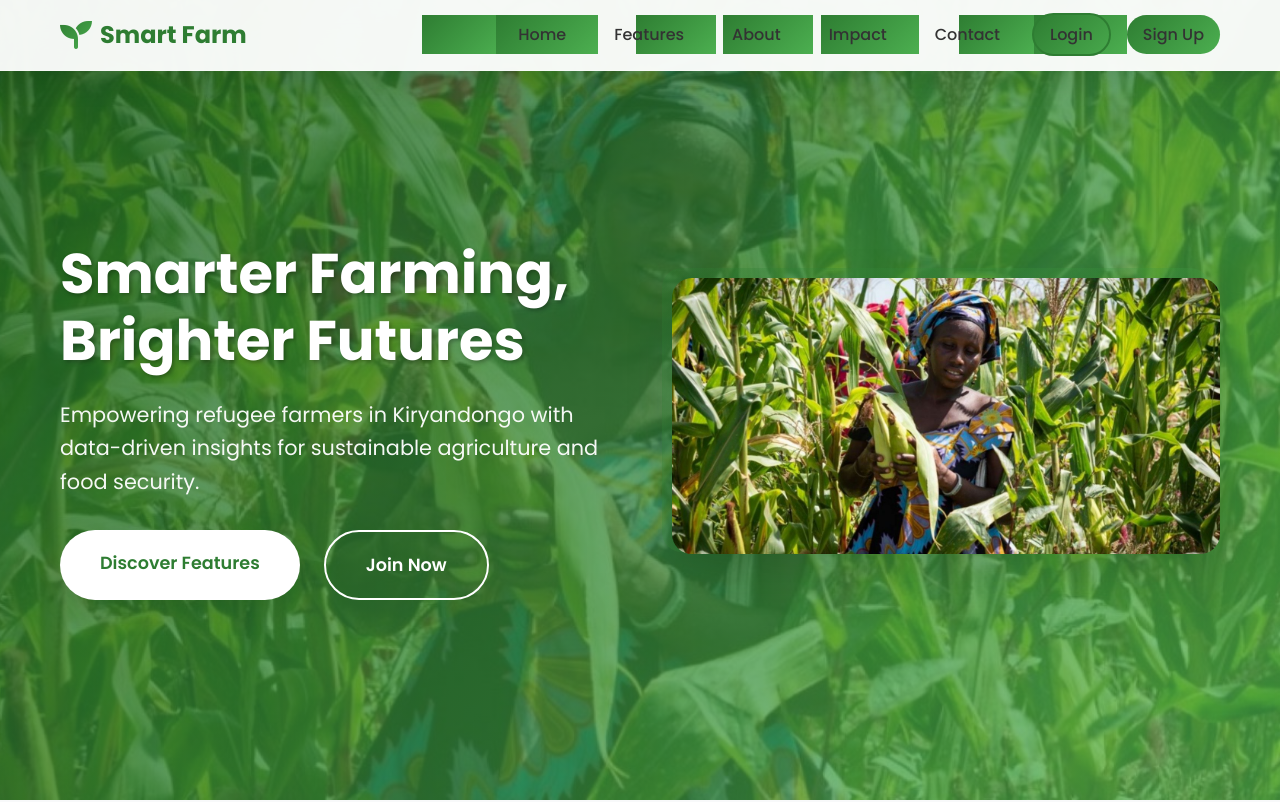
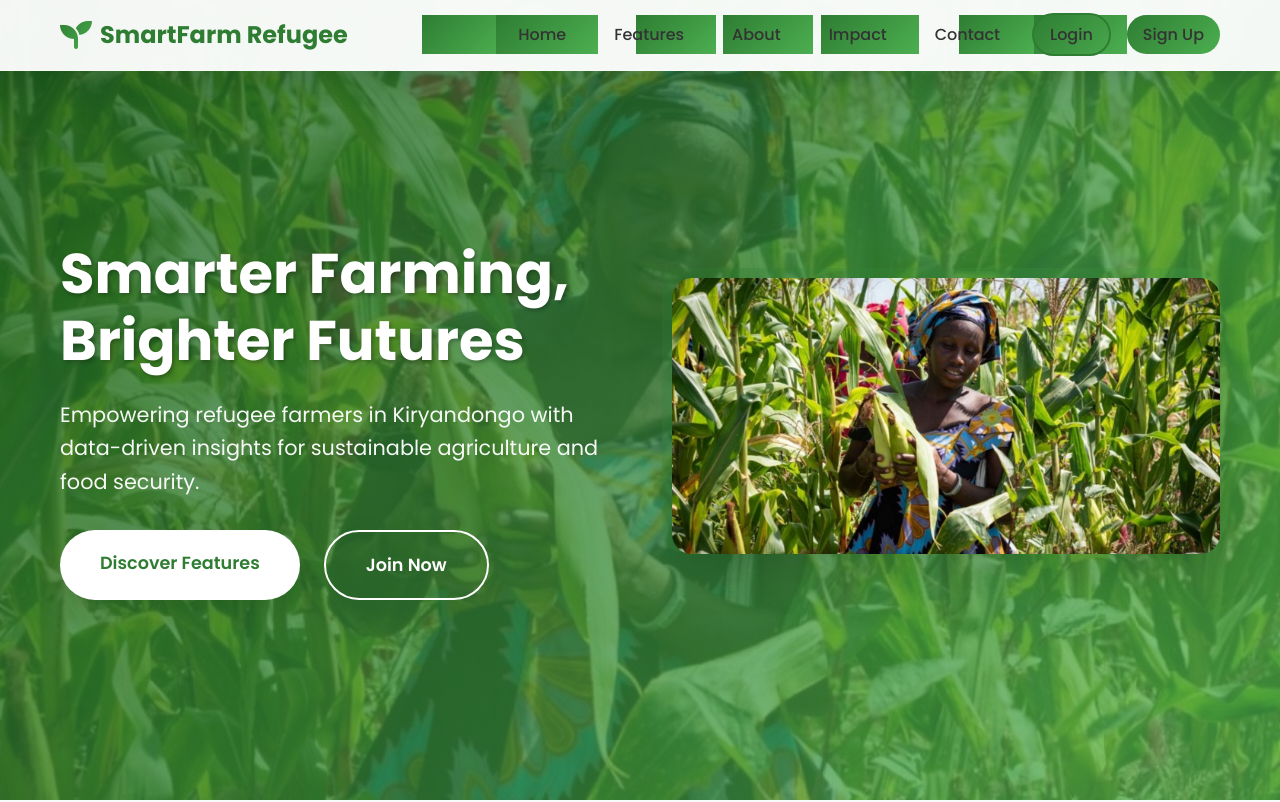
Before and after one commit to KhotKeys/K-kedom-Tools, a website with bundled scripts: page frontend/index.html in a window 1280 px wide. Shown: the top 802 px of the page. Built offline with nearby package versions, Linux system fonts and the light colour scheme; no server answers.

Commit message:
index.html

```diff
--- a/frontend/index.html
+++ b/frontend/index.html
@@ -16,7 +16,7 @@
         <div class="nav-container">
             <div class="nav-logo">
                 <i class="fas fa-seedling"></i>
-                <span>Smart Farm</span>
+                <span>SmartFarm Refugee </span>
             </div>
             <ul class="nav-menu">
                 <li><a href="#home">Home</a></li>
@@ -298,7 +298,7 @@
         <div class="container">
             <div class="footer-content">
                 <div class="footer-section">
-                    <h3>Smart Farm</h3>
+                    <h3>SmartFarm Refugee</h3>
                     <p>Empowering refugee farmers with data-driven technology for sustainable agriculture and food security. Building a better future through community support and innovative solutions.</p>
                 </div>
                 <div class="footer-section">
```
